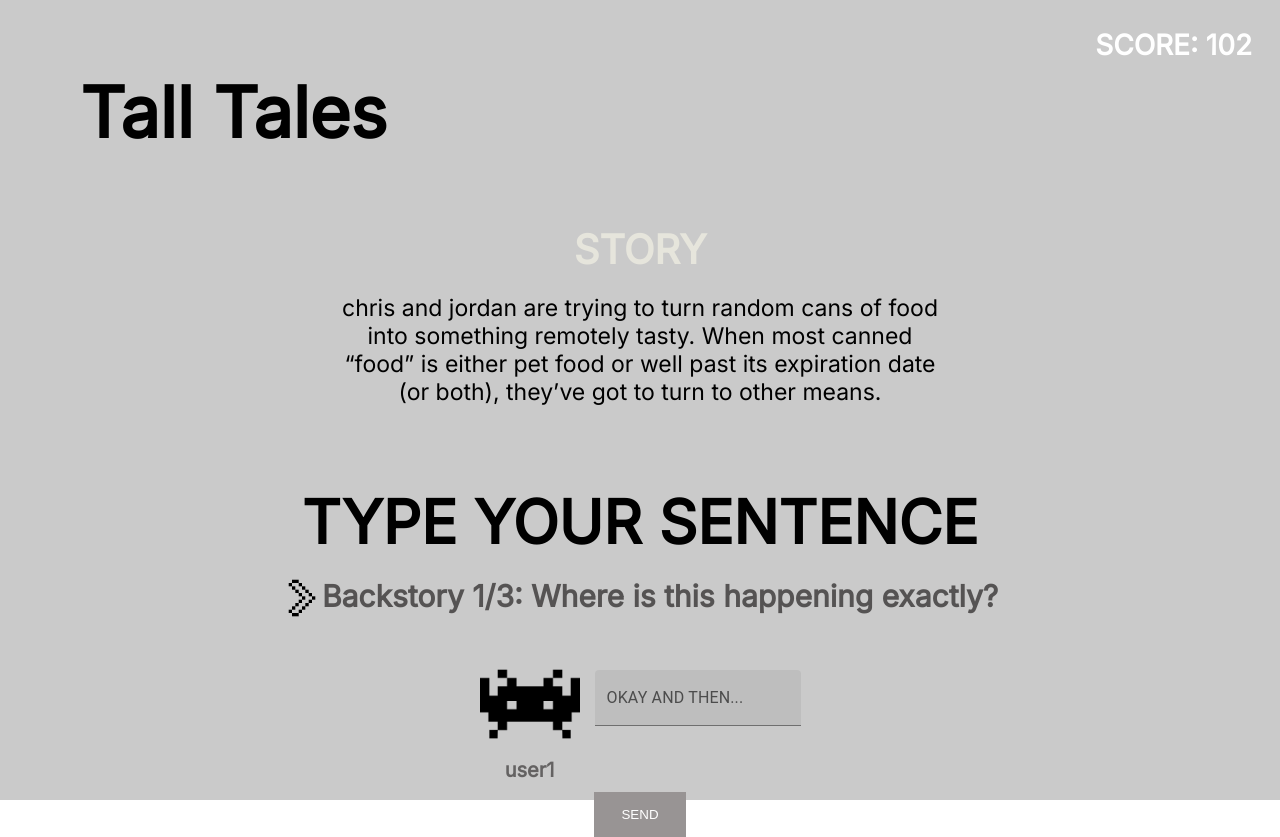
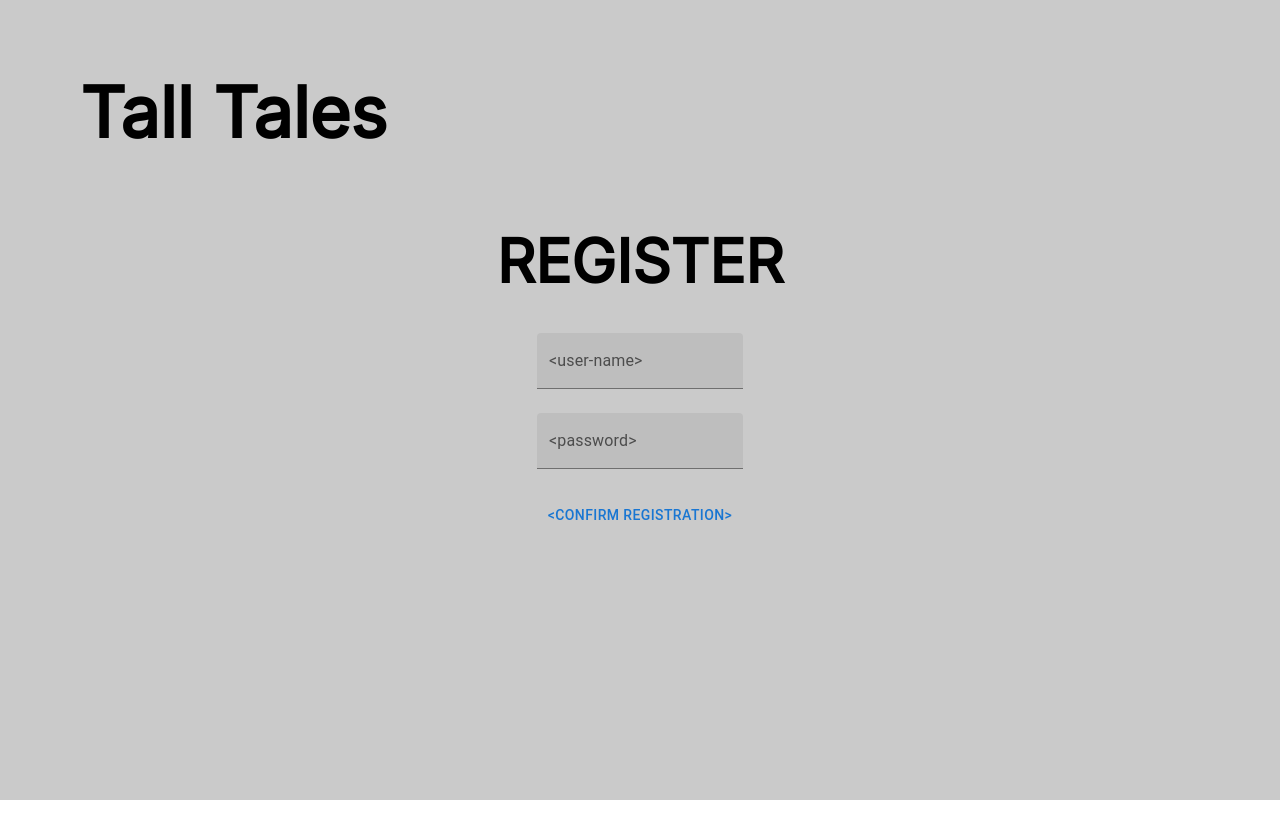
Before and after one commit to Jnwong116/TallTales, a React (Create React App) app in the folder talltales/: page / in a window 1280 px wide. After the commit the page ends 800 px from the top, so only its background shows below. Built offline with nearby package versions, Linux system fonts and the light colour scheme.

Commit message:
[Login] [Register] created login and register pages

```diff
--- a/talltales/src/App.js
+++ b/talltales/src/App.js
@@ -1,11 +1,15 @@
 import logo from "./logo.svg";
 import InputStage from "./pages/inputStage/inputStage";
+import Login from "./pages/login/login";
+import Register from "./pages/register/register"
 import "./App.css";
 
 function App() {
   return (
     <div className="App">
-      <InputStage></InputStage>
+      {/* <InputStage></InputStage> */}
+      {/* <Login></Login> */}
+      <Register></Register>
     </div>
   );
 }
--- /dev/null
+++ b/talltales/src/components/textButton/textButton.css
@@ -0,0 +1,5 @@
+.text-button {
+    font-weight: bold;
+    padding-top: 10px;
+    padding-bottom: 10px;
+}
--- /dev/null
+++ b/talltales/src/components/textButton/textButton.js
@@ -0,0 +1,23 @@
+import React from "react";
+import Button from '@mui/material/Button';
+
+import "./textButton.css";
+
+class TextButton extends React.Component {
+
+    render() {
+        const { text, handleClick } = this.props;
+
+        return (
+            <div className="text-button">
+                <Button
+                    onClick={handleClick}
+                >
+                    {text}
+                </Button>
+            </div>
+        )
+    }
+}
+
+export default TextButton;
--- a/talltales/src/components/userInput/userInput.js
+++ b/talltales/src/components/userInput/userInput.js
@@ -26,7 +26,6 @@ class UserInput extends React.Component {
                 multiline="true"
                 maxRows="5"
                 color="secondary"
-
             />
         </div>
       </div>
--- /dev/null
+++ b/talltales/src/components/userLoginInput/userLoginInput.css
@@ -0,0 +1,16 @@
+.user-input-fields {
+    display: flex;
+    flex-direction: column;
+    justify-content: center;
+    align-items: center;
+    text-align: right;
+    padding-top: 10px;
+    padding-bottom: 10px;
+}
+
+.user-login-text {
+    font-family: "Inter";
+    font-size: 60px;
+    font-weight: bold;
+    padding-bottom: 10px;
+}
--- /dev/null
+++ b/talltales/src/components/userLoginInput/userLoginInput.js
@@ -0,0 +1,35 @@
+import React from "react";
+import TextField from "@mui/material/TextField";
+
+
+import "./userLoginInput.css";
+
+class UserLoginInput extends React.Component {
+    render() {
+        const { text } = this.props;
+
+        return (
+            <div className="user-login-input">
+                <div className="user-login-text">{text}</div>
+                <div className="user-input-fields">
+                    <TextField
+                        id="user-name"
+                        label="<user-name>"
+                        variant="filled"
+                        margin="normal"
+                        multiline="true"
+                    />
+                   <TextField
+                        id="user-name"
+                        label="<password>"
+                        variant="filled"
+                        margin="normal"
+                        multiline="true"
+                    />
+                </div>
+            </div>
+        );
+    }
+}
+
+export default UserLoginInput;
--- a/talltales/src/pages/inputStage/inputStage.js
+++ b/talltales/src/pages/inputStage/inputStage.js
@@ -1,11 +1,12 @@
 import React from "react";
 import AppName from "../../components/appName/appName.js";
 import Button from "../../components/button/button.js";
-import "./inputStage.css";
 import Score from "../../components/score/score.js";
 import Story from "../../components/story/story.js";
 import UserInput from "../../components/userInput/userInput.js";
 import UserIcon from "../../components/userIcon/userIcon.js";
+
+import "./inputStage.css";
 
 class InputStage extends React.Component {
   // constructor() {
--- /dev/null
+++ b/talltales/src/pages/login/login.css
@@ -0,0 +1,18 @@
+.login-header {
+    display: flex;
+    justify-content: left;
+  }
+
+.signup-message {
+    font-weight: bold;
+    color: #808080;
+}
+
+.signup-link {
+    color: white;
+}
+
+.signup-link:hover {
+    color: #525151;
+    cursor: pointer;
+}
--- /dev/null
+++ b/talltales/src/pages/login/login.js
@@ -0,0 +1,33 @@
+import React from "react";
+import AppName from "../../components/appName/appName.js";
+import UserLoginInput from "../../components/userLoginInput/userLoginInput.js";
+import TextButton from "../../components/textButton/textButton.js";
+
+import "./login.css";
+
+class Login extends React.Component {
+
+    render() {
+
+        return (
+            <div className="login-page">
+                <div className="login-header">
+                    <AppName></AppName>
+                </div>
+                <UserLoginInput text="LOGIN"></UserLoginInput>
+                <TextButton text="<ENTER TO PLAY>"
+                    handleClick={() => {window.alert('LOGIN!');}}>
+                </TextButton>
+                <div className="signup-message">
+                    NEW? SIGN UP
+                    <strong
+                        className="signup-link"
+                        onClick={() => {window.alert('SIGNUP!')}}
+                    > HERE</strong>!
+                </div>
+            </div>
+        );
+    }
+}
+
+export default Login;
--- /dev/null
+++ b/talltales/src/pages/register/register.css
@@ -0,0 +1,4 @@
+.register-header {
+    display: flex;
+    justify-content: left;
+  }
--- /dev/null
+++ b/talltales/src/pages/register/register.js
@@ -0,0 +1,25 @@
+import React from "react";
+import AppName from "../../components/appName/appName.js";
+import UserLoginInput from "../../components/userLoginInput/userLoginInput.js";
+import TextButton from "../../components/textButton/textButton.js";
+
+import "./register.css";
+
+class Register extends React.Component {
+
+    render() {
+        return (
+            <div className="register-page">
+                <div className="register-header">
+                    <AppName></AppName>
+                </div>
+                <UserLoginInput text="REGISTER"></UserLoginInput>
+                <TextButton text="<CONFIRM REGISTRATION>"
+                    handleClick={() => {window.alert('REGISTER!');}}>
+                </TextButton>
+            </div>
+        );
+    }
+}
+
+export default Register;
```
